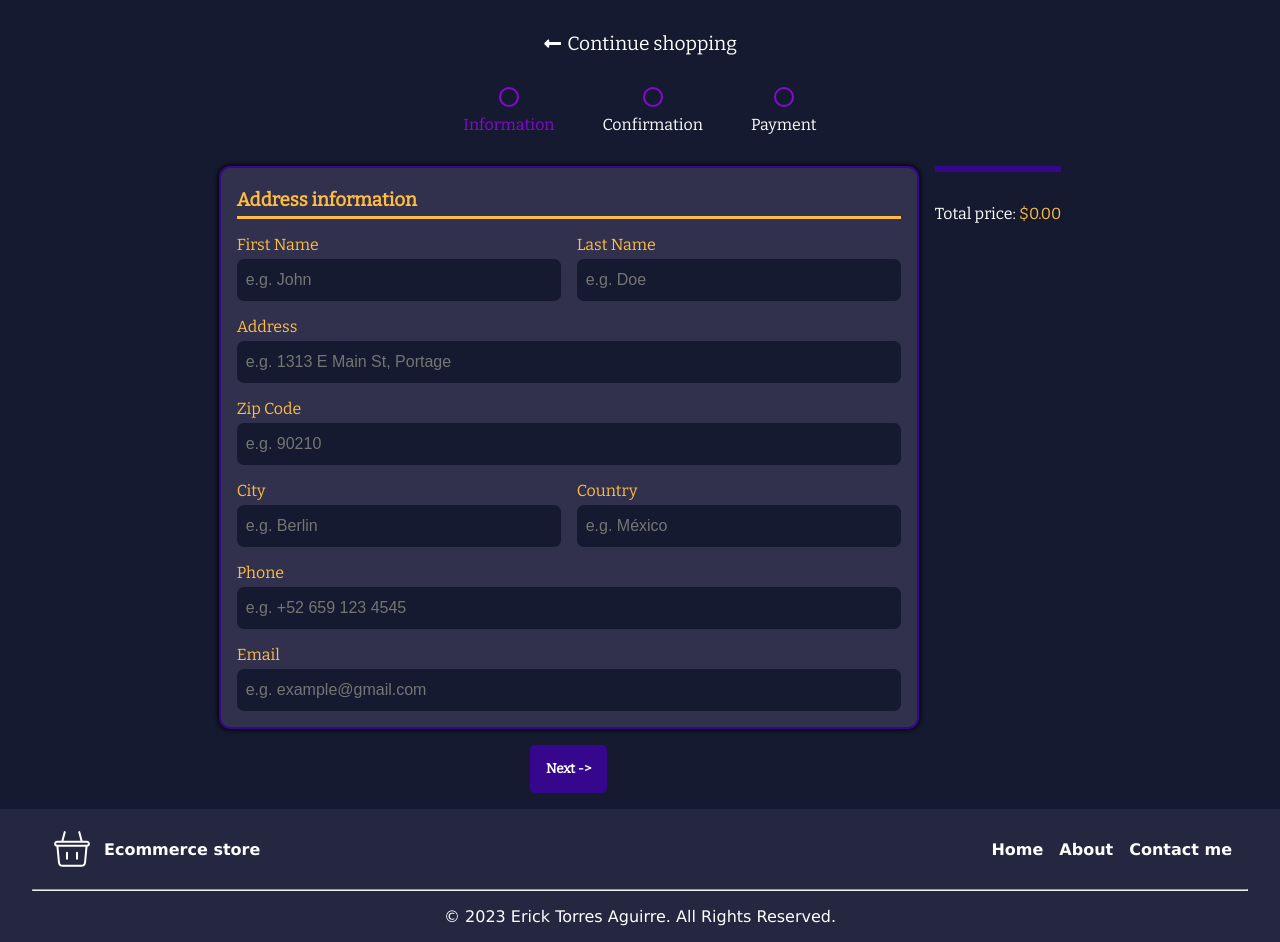
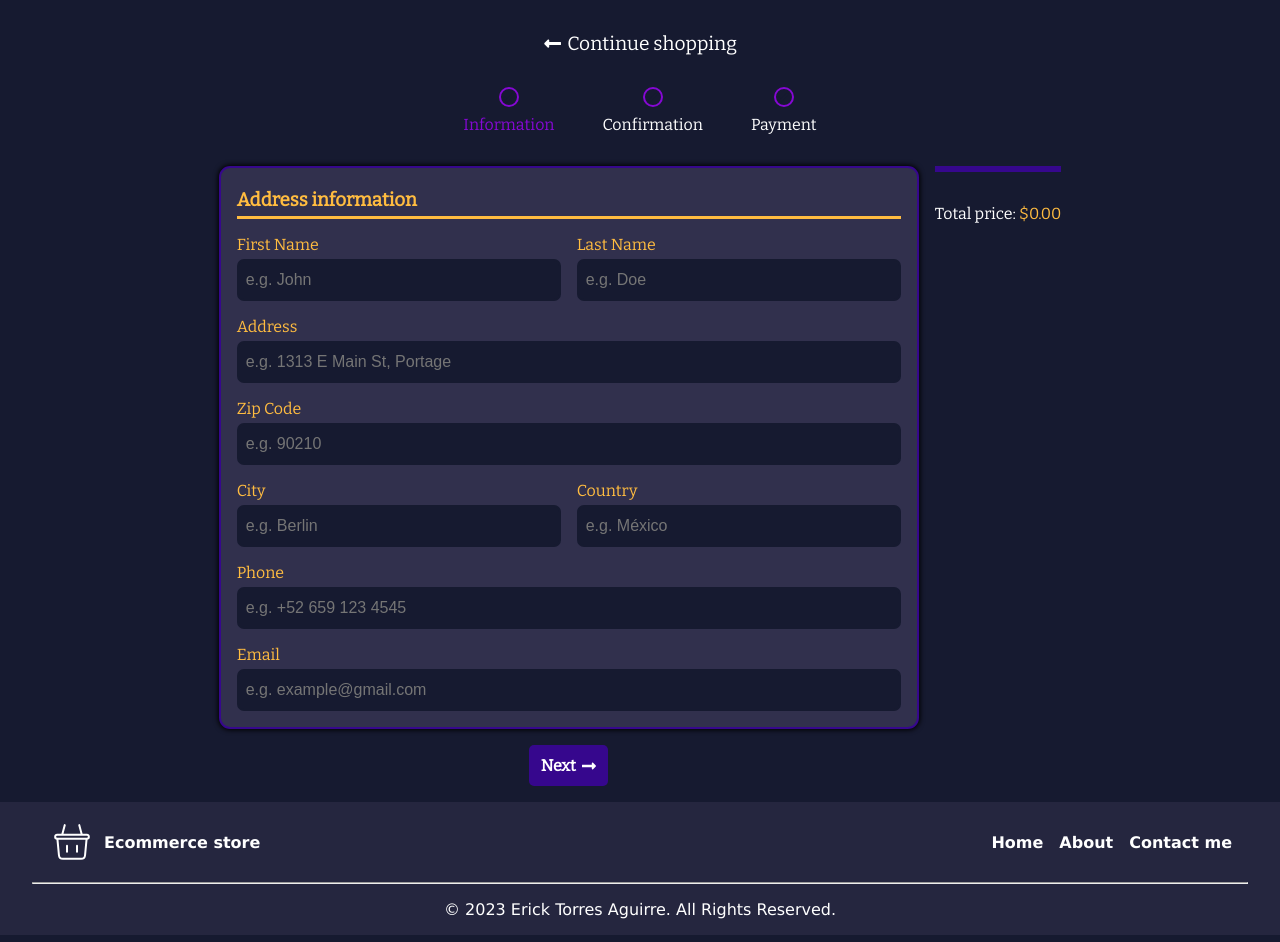
Before and after one commit to Eckry/store-app, a React (Vite) app: page /store-app/checkout/data in a window 1280 px wide. Built offline with nearby package versions, Linux system fonts and the light colour scheme.

Commit message:
change address button

```diff
--- a/src/routes/Address.jsx
+++ b/src/routes/Address.jsx
@@ -1,5 +1,6 @@
 import { useNavigate } from "react-router-dom";
 import useAddress from "../hooks/useAddress";
+import { FaLongArrowAltRight } from "react-icons/fa";
 import "./styles/Address.css";
 
 export default function Address() {
@@ -138,7 +139,7 @@ export default function Address() {
         </label>
       </div>
       <button className="address-button" type="submit">
-        Next {"->"}
+        Next <FaLongArrowAltRight />
       </button>
     </form>
   );
--- a/src/routes/styles/Address.css
+++ b/src/routes/styles/Address.css
@@ -47,8 +47,9 @@
 
 .address-button {
   font-family: "Bitter", serif;
+  font-size: 1rem;
   background-color: var(--tertiary-color);
-  padding: 1rem;
+  padding: 0.7rem;
   border-radius: 5px;
   color: white;
   font-weight: bold;
@@ -56,6 +57,10 @@
   border: none;
   outline: none;
   margin: auto;
+  display: flex;
+  align-items: center;
+  justify-content: center;
+  gap: 5px;
 }
 
 .address-button:hover {
```
